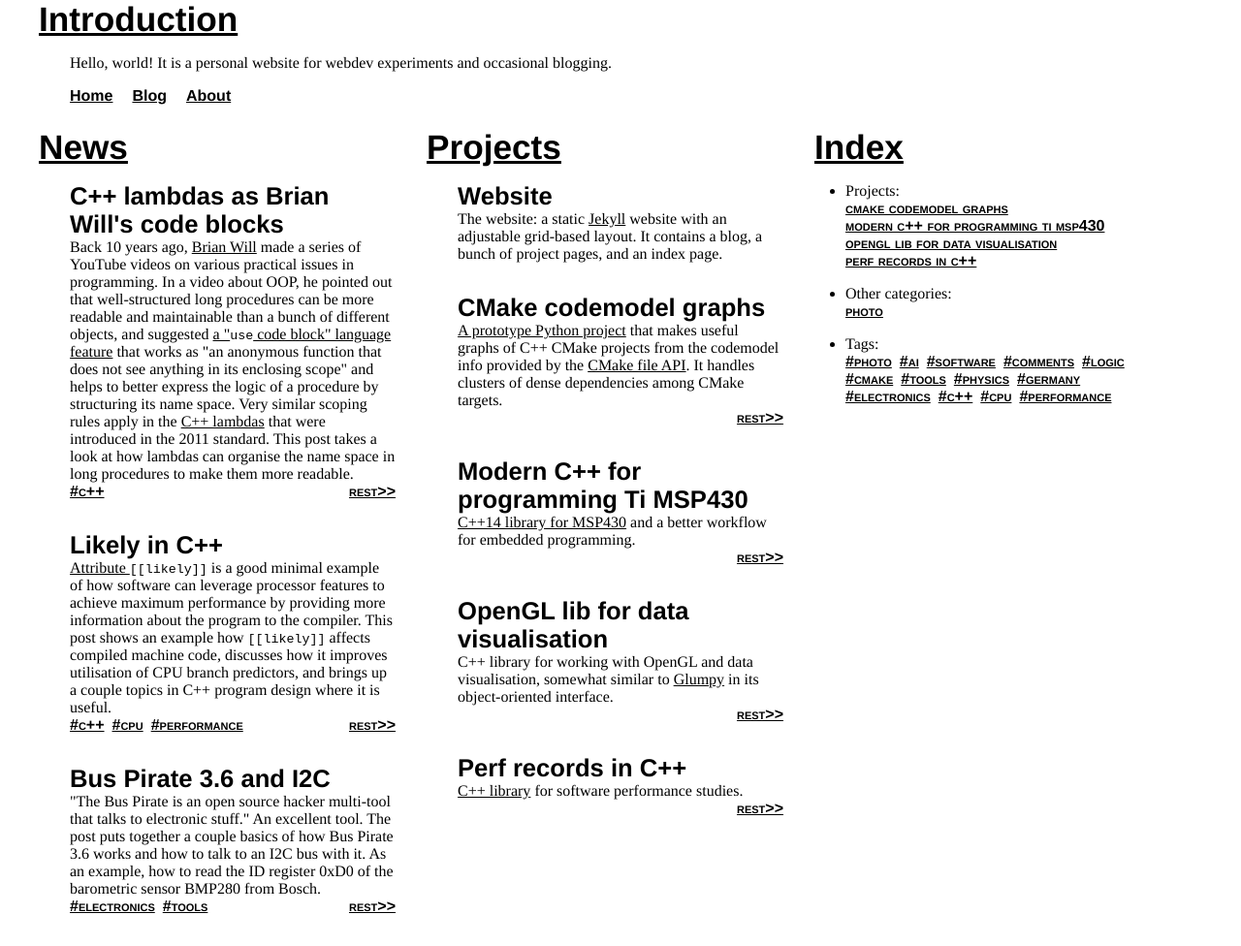
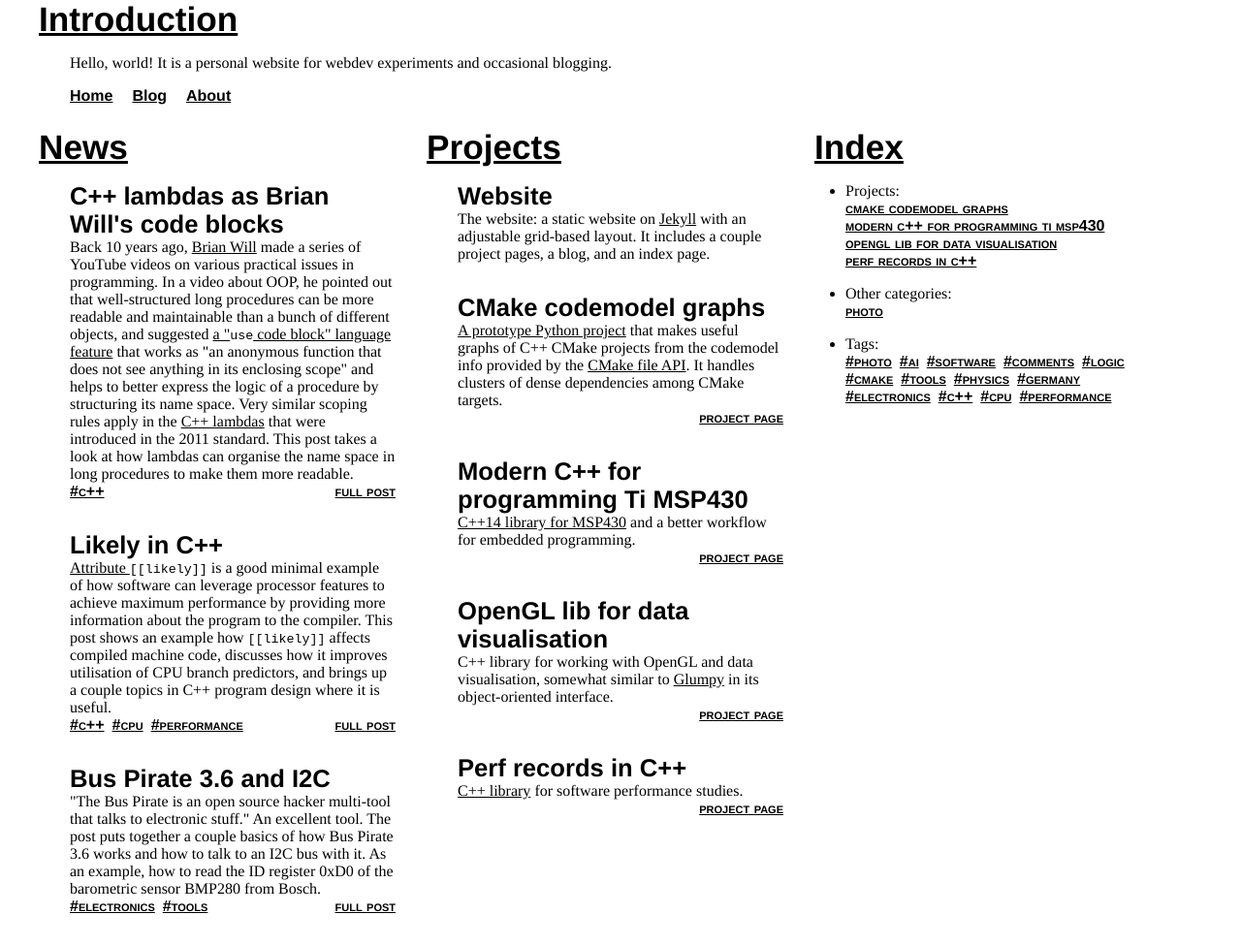
Before and after one commit to xealits/xealits.github.io, a Jekyll site: the page built from index.html, in a window 1280 px wide. Shown: the whole page at 97% size. Built offline with Jekyll 4.4.1, drawn with Linux system fonts in a browser that asks for light colours.

Commit message:
Not sure whether "rest>>" is fine, let's try other labels
	modified:   index.html

```diff
--- a/index.html
+++ b/index.html
@@ -62,7 +62,7 @@ title: home
   </summary>
 
   <div>
-  <a class="nav smallcaps float-right" href="{{post.url}}">rest>></a>
+  <a class="nav smallcaps float-right" href="{{post.url}}">full post</a>
 
   {%- if post.categories.first == "projects" -%}
     {%- assign proj_name = post.categories.last -%}
@@ -90,9 +90,9 @@ title: home
 
   <summary>
     The website:
-    a static <a href="https://jekyllrb.com/">Jekyll</a> website
+    a static website on <a href="https://jekyllrb.com/">Jekyll</a>
     with an adjustable grid-based layout.
-    It contains a blog, a bunch of project pages, and an index page.
+    It includes a couple project pages, a blog, and an index page.
   </summary>
   </article>
 
@@ -107,7 +107,7 @@ title: home
       {{ project.description }}
     </summary>
 
-    <a class="float-right smallcaps nav" href="{{project.url}}">rest>></a>
+    <a class="float-right smallcaps nav" href="{{project.url}}">project page</a>
     {% if project.tags %}
     {%- for tag in project.tags -%} <a class="smallcaps tag nav" href="{{site.url}}/tags.html#{{tag | slugify}}">#{{tag}}</a> {%- endfor -%}
     {% endif %}
```
